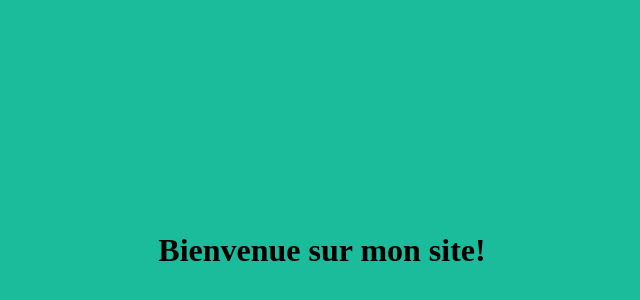
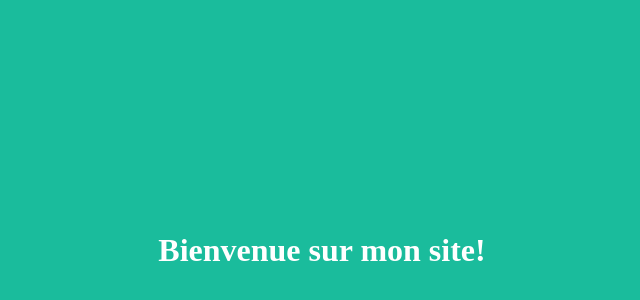
Before and after one commit to 04187362/mon_premier_site_web, a plain HTML site: page index.html in a window 1280 px wide. Shown: the part 42-342 px from the top of the page, without its empty margins (318-958 px from the left). Drawn offline with Linux system fonts and the light colour scheme.

Commit message:
modification de la couleur du grand titre

```diff
--- a/index.html
+++ b/index.html
@@ -4,6 +4,6 @@
 	<title>premier page</title>
 </head>
 <body style="background-color: #1abc9c;">
-		<h1 style="padding-top: 20%;padding-bottom: 20%;text-align: center;">Bienvenue sur mon site!</h1>
+		<h1 style="padding-top: 20%;padding-bottom: 20%;text-align: center;color: #ffffff;">Bienvenue sur mon site!</h1>
 </body>
 </html>
```
